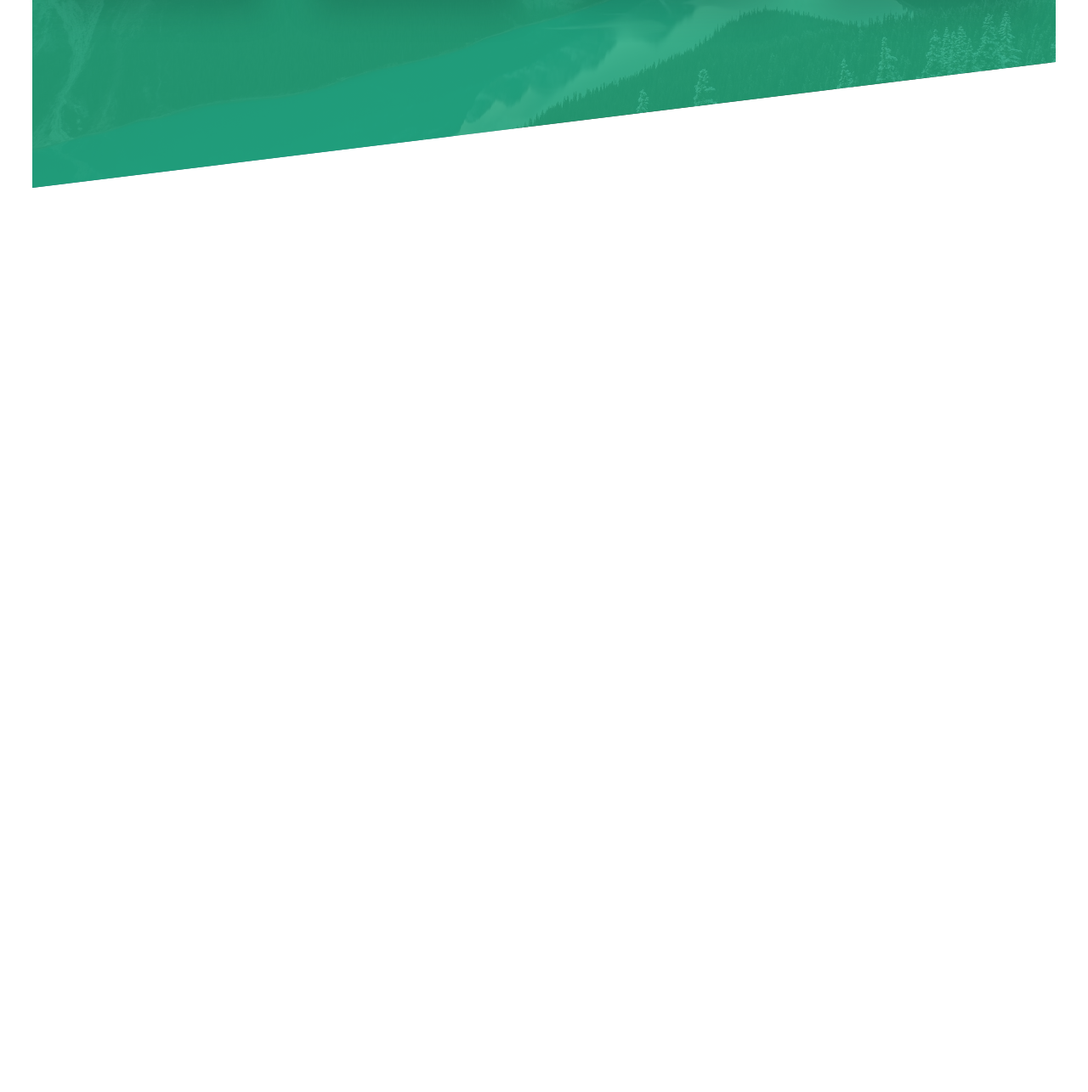
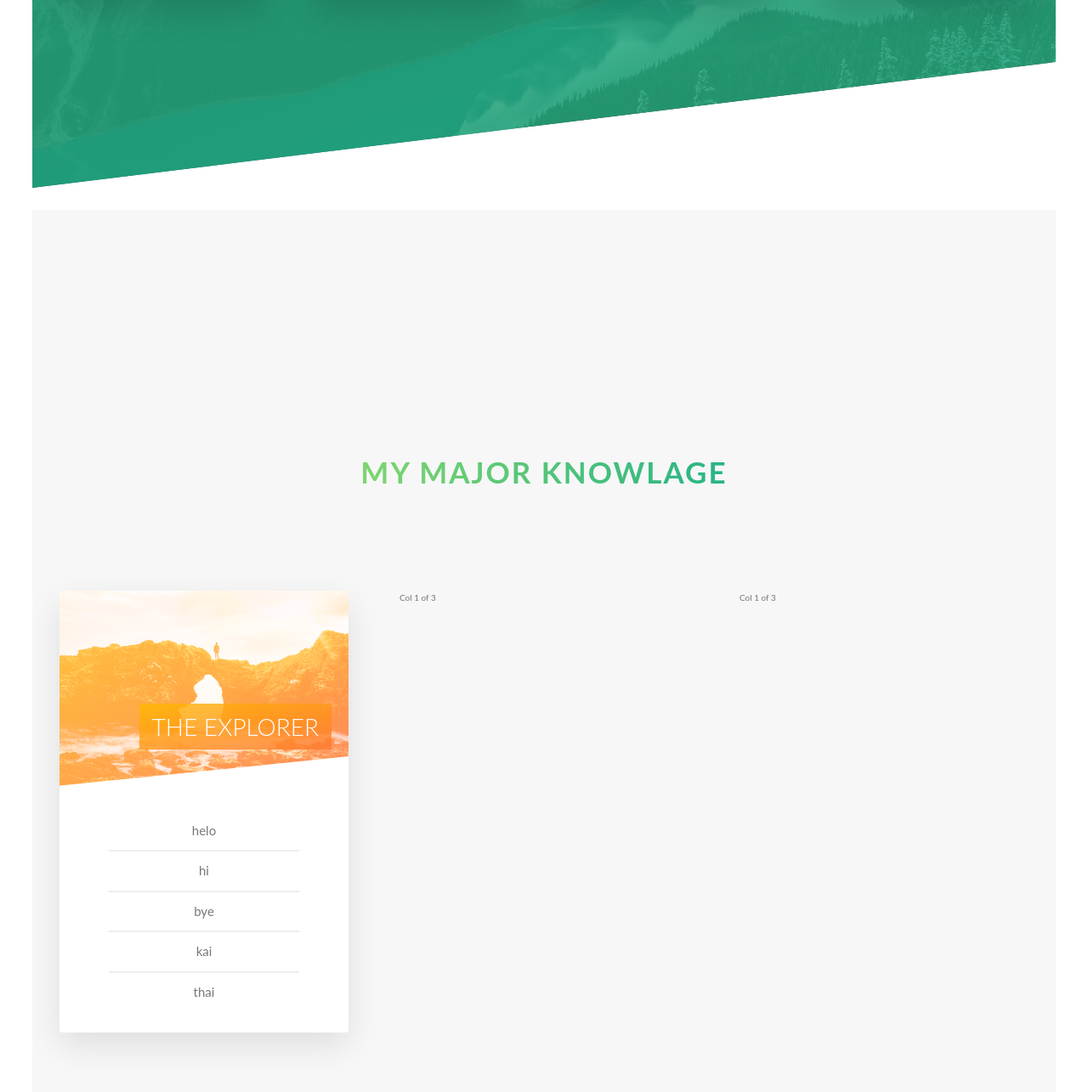
Before and after one commit to naren0706/my-profile, a website: page index.html in a window 1280 px wide. Shown: the part 2095-3380 px from the top of the page at 85% size. Before the commit the page ends 2316 px from the top, so only its background shows below. Drawn offline with Linux system fonts and the light colour scheme.

Commit message:
Add new Sections

```diff
--- a/index.html
+++ b/index.html
@@ -98,6 +98,57 @@
                 </div>
             </div>
         </section>
+        <section class="section-tours">
+            <div class="u-center-text u-margin-bottom-big">
+                <h2 class="heading-secondary">
+                    my major knowlage
+                </h2>
+            </div>
+            <div class="row">
+                <div class="col-1-of-3">
+                    <div class="card">
+
+                        <div class="card__side card__side--front">
+                            <div class="card__picture card__picture--1">
+                                &nbsp;
+                            </div>
+                            <h4 class="card__heading card__heading--1">
+                                <span class="card__heading-span card__heading-span--1">
+                                    the
+                                    <!-- <br> -->
+                                     explorer
+                                </span>
+                            </h4>
+                            <div class="card__details card__details--1">
+                                <ul>
+                                    <li>helo</li>
+                                    <li>hi</li>
+                                    <li>bye</li>
+                                    <li>kai</li>
+                                    <li>thai</li>
+                                </ul>
+                            </div>
+                        </div>
+                        <div class="card__side card__side--back card__side--back-1">
+                            <div class="card__cta">
+                                <div class="card__prize-box">
+                                    <div class="card__prize-only">only</div>
+                                    <div class="card__prize-value">$123</div>
+                                </div>
+                                <a href="#" class="btn btn--white">Book Now</a>
+                            </div>
+                        </div>
+
+                    </div>
+                </div>
+                <div class="col-1-of-3">
+                    Col 1 of 3
+                </div>
+                <div class="col-1-of-3">
+                    Col 1 of 3
+                </div>
+            </div>
+        </section>
 
     </main>
 
@@ -167,7 +218,8 @@
                     Col 3 of 4
                 </div>
             </div>
-        </section> -->
+        </section>
+    -->
 
 </body>
 
--- a/scss/bass/_typography.scss
+++ b/scss/bass/_typography.scss
@@ -29,7 +29,7 @@
     display: inline-block;
     background-image: linear-gradient(to right,$color_primary_light,$color_primary_dark);
     -webkit-background-clip: text;
-    color: transparent ;
+    color: transparent;
     letter-spacing: 2px;
     transition: all .2s;
     &:hover{
--- /dev/null
+++ b/scss/components/_card.scss
@@ -0,0 +1,114 @@
+.card{
+    perspective: 150rem;
+    -moz-perspective: 150rem;
+    position: relative;
+    height: 50rem;
+
+    &__side{
+        overflow: hidden;
+        background-color: red;
+        height: 52rem;
+        transition: all 1s ease;
+        position: absolute;
+        top: 0;
+        left: 0;
+        width: 100%;
+        backface-visibility: hidden;
+        border-radius: 3px;
+        box-shadow: 0 1.5rem 4rem rgba($color-black, .1);
+        &--front{
+            background-color: white;
+        }
+        &--back{
+        transform: rotateY(180deg);
+            &-1{
+                background-image: linear-gradient(to right bottom , $color-secondary-light,$color-secondary-dark);
+            }
+        }
+    }
+    &:hover &__side--front {
+        transform: rotateY(-180deg);
+    }
+    &:hover &__side--back {
+        transform: rotateY(0);
+    }
+
+    &__picture{
+        background-size: cover;
+        height: 23rem;
+        background-blend-mode: screen;
+        clip-path: polygon(0 0 ,100% 0,100% 85%,0 100%);
+        -webkit-clip-path: polygon(0 0 ,100% 0,100% 85%,0 100%);
+
+        &--1{
+            background-image: linear-gradient(to right bottom , $color-secondary-light,$color-secondary-dark), url("../../img/nat-5.jpg");
+        }
+        &--2{
+            background-image: url("../../img/nat-5.jpg");
+        }
+        &--3{
+            background-image: url("../../img/nat-5.jpg");
+        }
+    }
+    &__heading{
+        font-size: 2.8rem;
+        font-weight: 300;
+        text-transform: uppercase;
+        color: $color-white;
+        position: absolute;
+        top: 10rem;
+        right: 2rem;
+        text-align: right;
+        width: 70%;
+    }
+    &__heading-span{
+        padding: 1rem 1.5rem;
+
+        &--1{
+            background-image: linear-gradient(to right bottom ,rgba($color-secondary-light,.8),rgba($color-secondary-dark,0.8));
+        }
+        &--2{
+
+        }
+        &--3{
+
+        }
+    }
+    &__details{
+        padding: 3rem;
+        ul{
+            list-style: none;
+            width: 80%;
+            margin: 0 auto;
+            li{
+                text-align: center;
+                font-size: 1.5rem;
+                padding: 1rem;
+                &:not(:last-child){
+                    border-bottom: 2px solid $color-grey-light-2;
+                }
+            }
+        }
+    }
+    &__cta{
+        position: absolute;
+        top: 50%;
+        left: 50%;
+        transform: translate(-50%,-50%);
+        width: 90%;
+        text-align: center;
+    }
+    &__prize-box{
+        text-align: center;
+        margin-bottom: 8rem;
+        color: $color-white;
+    }
+    &__prize-only{
+        font-size: 1.4rem;
+        text-transform: uppercase;
+    }
+    &__prize-value{
+        font-size: 6rem;
+        font-weight: 100;
+    }
+}
--- a/scss/main.scss
+++ b/scss/main.scss
@@ -12,6 +12,8 @@
 @import "./components/button";
 @import "./components/composition";
 @import "./components/feature-box";
+@import "./components/card";
+
 
 
 @import "./layouts/header";
--- a/scss/pages/_home.scss
+++ b/scss/pages/_home.scss
@@ -15,5 +15,6 @@
 }
 .section-tours{
     background-color: $color-grey-light-1;
-    padding: 25rem 0;
+    padding: 25rem 0 50rem 0;
+    margin-top: 10rem;
 }
```
Also changed, not shown: scss/bass/_animation.scss (+0 -9 lines), css/style.css.
